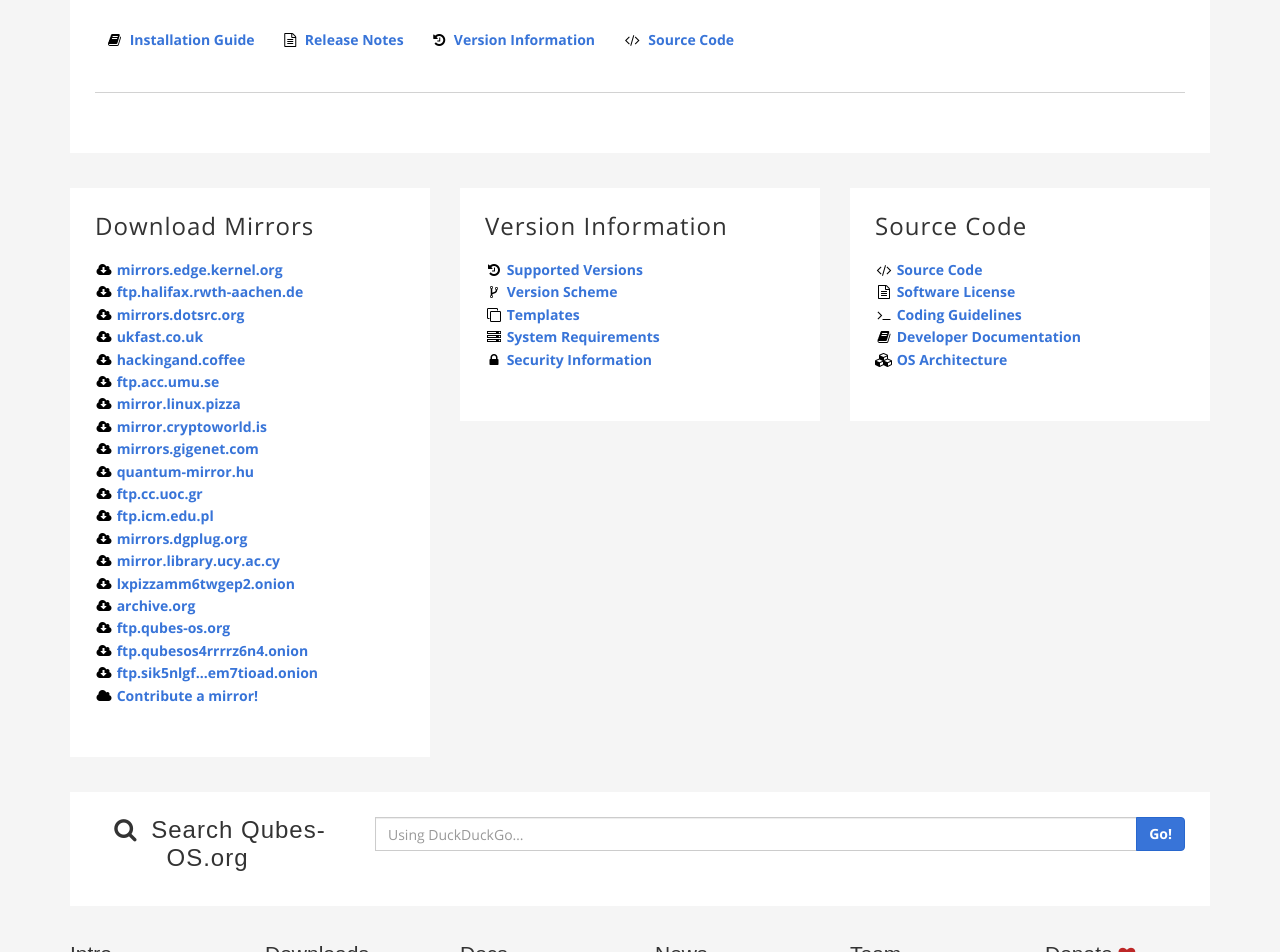
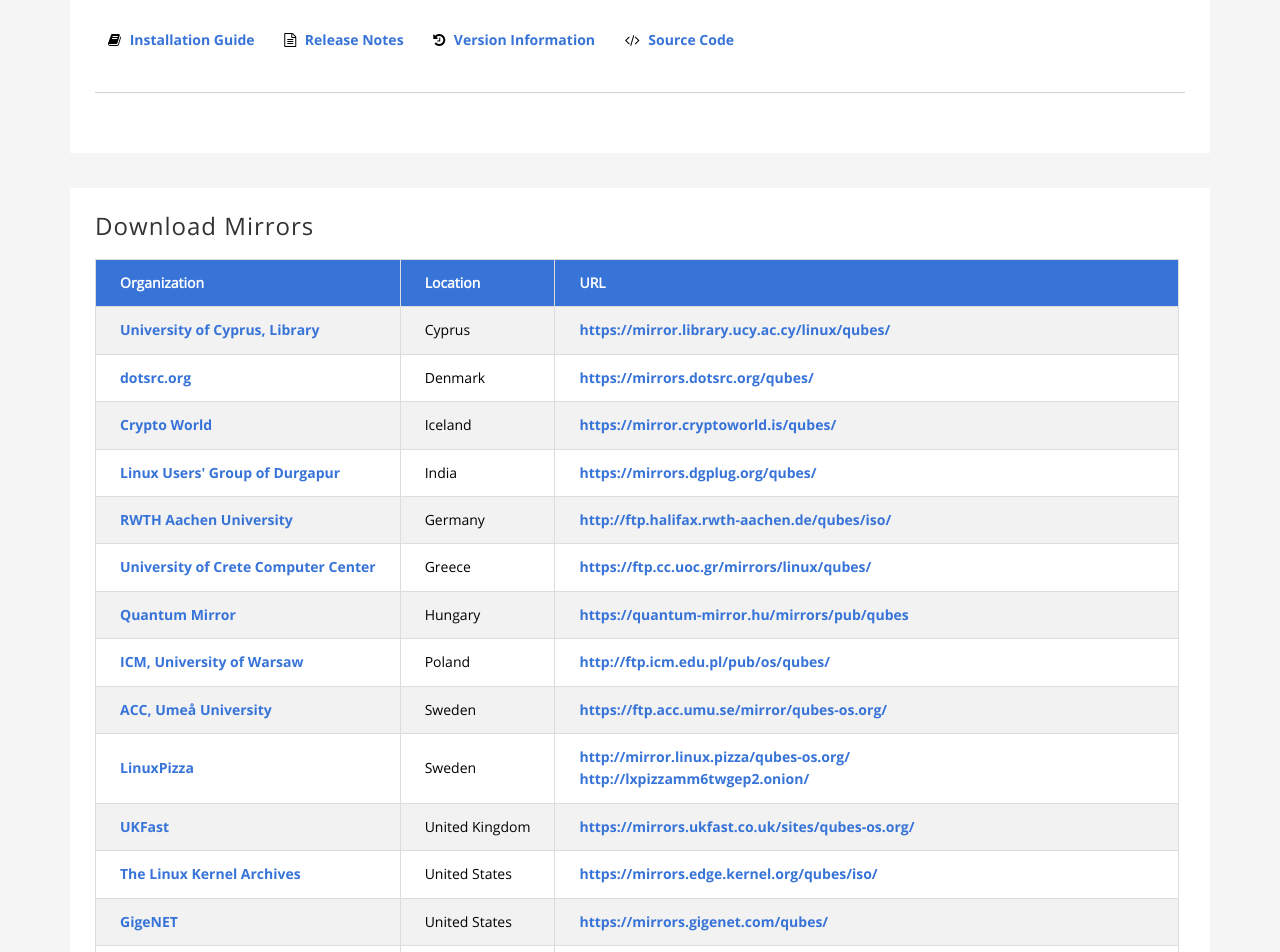
Before and after one commit to QubesOS/qubesos.github.io, a Jekyll site: the page built from pages/downloads.md, in a window 1280 px wide and 1400 px high, scrolled down 3221 px. Shown: the top 952 px of the window. Built offline with Jekyll 4.4.1, drawn with Linux system fonts in a browser that asks for light colours; some web fonts are replaced; some of the changed text lies outside the part shown.

Commit message:
Update Download Mirrors section
- Add organization and location data
- Format as table
- Make the table data-driven
- Use empty column for Security Information section

```diff
--- /dev/null
+++ b/_data/mirrors.yml
@@ -0,0 +1,98 @@
+ - organization: University of Cyprus, Library
+   org_url: http://library.ucy.ac.cy
+   location: Cyprus
+   urls:
+   - url: https://mirror.library.ucy.ac.cy/linux/qubes/
+
+ - organization: dotsrc.org
+   org_url: https://dotsrc.org/
+   location: Denmark
+   urls:
+   - url: https://mirrors.dotsrc.org/qubes/
+
+ - organization: Crypto World
+   org_url: https://cryptoworld.is/
+   location: Iceland
+   urls:
+   - url: https://mirror.cryptoworld.is/qubes/
+
+ - organization: Linux Users' Group of Durgapur
+   org_url: https://dgplug.org/
+   location: India
+   urls:
+   - url: https://mirrors.dgplug.org/qubes/
+
+ - organization: RWTH Aachen University
+   org_url: https://www.halifax.rwth-aachen.de
+   location: Germany
+   urls:
+   - url: http://ftp.halifax.rwth-aachen.de/qubes/iso/
+
+ - organization: University of Crete Computer Center
+   org_url: http://cc.uoc.gr/
+   location: Greece
+   urls:
+   - url: https://ftp.cc.uoc.gr/mirrors/linux/qubes/
+
+ - organization: Quantum Mirror
+   org_url: https://quantum-mirror.hu/
+   location: Hungary
+   urls:
+   - url: https://quantum-mirror.hu/mirrors/pub/qubes
+
+ - organization: ICM, University of Warsaw
+   org_url: http://icm.edu.pl
+   location: Poland
+   urls:
+   - url: http://ftp.icm.edu.pl/pub/os/qubes/
+
+ - organization: ACC, Umeå University
+   org_url: http://www.acc.umu.se/
+   location: Sweden
+   urls:
+   - url: https://ftp.acc.umu.se/mirror/qubes-os.org/
+
+ - organization: LinuxPizza
+   org_url: https://linux.pizza/
+   location: Sweden
+   urls:
+   - url: http://mirror.linux.pizza/qubes-os.org/
+   - url: http://lxpizzamm6twgep2.onion/
+
+ - organization: UKFast
+   org_url: https://www.ukfast.co.uk/
+   location: United Kingdom
+   urls:
+   - url: https://mirrors.ukfast.co.uk/sites/qubes-os.org/
+
+ - organization: The Linux Kernel Archives
+   org_url: https://www.kernel.org/
+   location: United States
+   urls:
+   - url: https://mirrors.edge.kernel.org/qubes/iso/
+
+ - organization: GigeNET
+   org_url: https://www.gigenet.com/
+   location: United States
+   urls:
+   - url: https://mirrors.gigenet.com/qubes/
+
+ - organization: Hacking & Coffee
+   org_url: https://hackingand.coffee/
+   location: United States
+   urls:
+   - url: https://mirror.hackingand.coffee/qubes/
+
+ - organization: Internet Archive
+   org_url: https://archive.org/
+   location: United States
+   urls:
+   - url: https://archive.org/download/QubesOS
+
+ - organization: The Qubes OS Project
+   org_url: https://www.qubes-os.org/
+   location: Distributed
+   urls:
+   - url: https://ftp.qubes-os.org/iso/
+   - url: http://ftp.qubesos4rrrrz6n4.onion/iso/
+   - url: http://ftp.sik5nlgfc5qylnnsr57qrbm64zbdx6t4lreyhpon3ychmxmiem7tioad.onion/iso/
--- a/pages/downloads.md
+++ b/pages/downloads.md
@@ -157,30 +157,37 @@ redirect_from:
   </div>
 </div>
 <div class="row">
+  <div class="col-lg-12 col-md-12">
+    <div class="white-box more-bottom page-content">
+      <article>
+        <h3 id="mirrors">Download Mirrors</h3>
+        <table>
+          <tr>
+            <th>Organization</th>
+            <th>Location</th>
+            <th>URL</th>
+          </tr>
+        {% for mirror in site.data.mirrors %}
+          <tr id="{{ mirror.organization | slugify }}">
+            <td><a href="{{ mirror.org_url }}">{{ mirror.organization }}</a></td>
+            <td>{{ mirror.location }}</td>
+            <td>{% for url in mirror.urls %}<a href="{{ url.url }}">{{ url.url | truncate: 76 }}</a><br>{% endfor %}</td>
+          </tr>
+        {% endfor %}
+        </table>
+        <a href="/downloads/mirrors/#instructions-for-mirror-operators"><i class="fa fa-cloud fa-fw black-icon"></i> How to contribute a download mirror</a>
+      </article>
+    </div>
+  </div>
+</div>
+<div class="row">
   <div class="col-lg-4 col-md-4">
     <div class="white-box more-bottom page-content">
-      <h3 id="mirrors">Download Mirrors</h3>
+      <h3 id="versions">Security Information</h3>
       <ul class="list-unstyled">
-        <li><a href="https://mirrors.edge.kernel.org/qubes/iso/"><i class="fa fa-cloud-download fa-fw black-icon"></i> mirrors.edge.kernel.org</a></li>
-        <li><a href="http://ftp.halifax.rwth-aachen.de/qubes/iso/"><i class="fa fa-cloud-download fa-fw black-icon"></i> ftp.halifax.rwth-aachen.de</a></li>
-        <li><a href="https://mirrors.dotsrc.org/qubes/"><i class="fa fa-cloud-download fa-fw black-icon"></i> mirrors.dotsrc.org</a></li>
-        <li><a href="https://mirrors.ukfast.co.uk/sites/qubes-os.org/"><i class="fa fa-cloud-download fa-fw black-icon"></i> ukfast.co.uk</a></li>
-        <li><a href="https://mirror.hackingand.coffee/qubes/"><i class="fa fa-cloud-download fa-fw black-icon"></i> hackingand.coffee</a></li>
-        <li><a href="https://ftp.acc.umu.se/mirror/qubes-os.org/"><i class="fa fa-cloud-download fa-fw black-icon"></i> ftp.acc.umu.se</a></li>
-        <li><a href="http://mirror.linux.pizza/qubes-os.org/"><i class="fa fa-cloud-download fa-fw black-icon"></i> mirror.linux.pizza</a></li>
-        <li><a href="https://mirror.cryptoworld.is/qubes/"><i class="fa fa-cloud-download fa-fw black-icon"></i> mirror.cryptoworld.is</a></li>
-        <li><a href="https://mirrors.gigenet.com/qubes/"><i class="fa fa-cloud-download fa-fw black-icon"></i> mirrors.gigenet.com</a></li>
-        <li><a href="https://quantum-mirror.hu/mirrors/pub/qubes"><i class="fa fa-cloud-download fa-fw black-icon"></i> quantum-mirror.hu</a></li>
-        <li><a href="https://ftp.cc.uoc.gr/mirrors/linux/qubes/"><i class="fa fa-cloud-download fa-fw black-icon"></i> ftp.cc.uoc.gr</a></li>
-        <li><a href="http://ftp.icm.edu.pl/pub/os/qubes/"><i class="fa fa-cloud-download fa-fw black-icon"></i> ftp.icm.edu.pl</a></li>
-        <li><a href="https://mirrors.dgplug.org/qubes/"><i class="fa fa-cloud-download fa-fw black-icon"></i> mirrors.dgplug.org</a></li>
-        <li><a href="https://mirror.library.ucy.ac.cy/linux/qubes/"><i class="fa fa-cloud-download fa-fw black-icon"></i> mirror.library.ucy.ac.cy</a></li>
-        <li><a href="http://lxpizzamm6twgep2.onion/"><i class="fa fa-cloud-download fa-fw black-icon"></i> lxpizzamm6twgep2.onion</a></li>
-        <li><a href="https://archive.org/download/QubesOS"><i class="fa fa-cloud-download fa-fw black-icon"></i> archive.org</a></li>
-        <li><a href="https://ftp.qubes-os.org/iso/"><i class="fa fa-cloud-download fa-fw black-icon"></i> ftp.qubes-os.org</a></li>
-        <li><a href="http://ftp.qubesos4rrrrz6n4.onion/iso/"><i class="fa fa-cloud-download fa-fw black-icon"></i> ftp.qubesos4rrrrz6n4.onion</a></li>
-        <li><a href="http://ftp.sik5nlgfc5qylnnsr57qrbm64zbdx6t4lreyhpon3ychmxmiem7tioad.onion/iso/"><i class="fa fa-cloud-download fa-fw black-icon"></i> ftp.sik5nlgf...em7tioad.onion</a></li>
-        <li><a href="/downloads/mirrors/#instructions-for-mirror-operators"><i class="fa fa-cloud fa-fw black-icon"></i> Contribute a mirror!</a></li>
+        <li><a href="/security/"><i class="fa fa-lock fa-fw black-icon"></i> Security Center</a></li>
+        <li><a href="/security/pack/"><i class="fa fa-folder fa-fw black-icon"></i> Security Pack</a></li>
+        <li><a href="/doc/security-guidelines/"><i class="fa fa-tasks fa-fw black-icon"></i> Security Guidelines</a></li>
       </ul>
     </div>
   </div>
@@ -189,10 +196,8 @@ redirect_from:
       <h3 id="versions">Version Information</h3>
       <ul class="list-unstyled">
         <li><a href="/doc/supported-versions/"><i class="fa fa-history fa-fw black-icon"></i> Supported Versions</a></li>
+        <li><a href="/doc/templates/"><i class="fa fa-clone fa-fw black-icon"></i> Templates</a></li>
         <li><a href="/doc/version-scheme/"><i class="fa fa-code-fork fa-fw black-icon"></i> Version Scheme</a></li>
-        <li><a href="/doc/templates/"><i class="fa fa-clone fa-fw black-icon"></i> Templates</a></li>
-        <li><a href="/doc/system-requirements/"><i class="fa fa-server fa-fw black-icon"></i> System Requirements</a></li>
-        <li><a href="/security/"><i class="fa fa-lock fa-fw black-icon"></i> Security Information</a></li>
       </ul>
     </div>
   </div>
@@ -201,10 +206,8 @@ redirect_from:
       <h3 id="source-code">Source Code</h3>
       <ul class="list-unstyled">
         <li><a href="/doc/source-code/"><i class="fa fa-code fa-fw black-icon"></i> Source Code</a></li>
+        <li><a href="/doc/coding-style/"><i class="fa fa-terminal fa-fw black-icon"></i> Coding Guidelines</a></li>
         <li><a href="/doc/license/"><i class="fa fa-file-text-o fa-fw black-icon"></i> Software License</a></li>
-        <li><a href="/doc/coding-style/"><i class="fa fa-terminal fa-fw black-icon"></i> Coding Guidelines</a></li>
-        <li><a href="/doc/#developer-documentation"><i class="fa fa-book fa-fw black-icon"></i> Developer Documentation</a></li>
-        <li><a href="/doc/architecture/"><i class="fa fa-cubes fa-fw black-icon"></i> OS Architecture</a></li>
       </ul>
     </div>
   </div>
```
